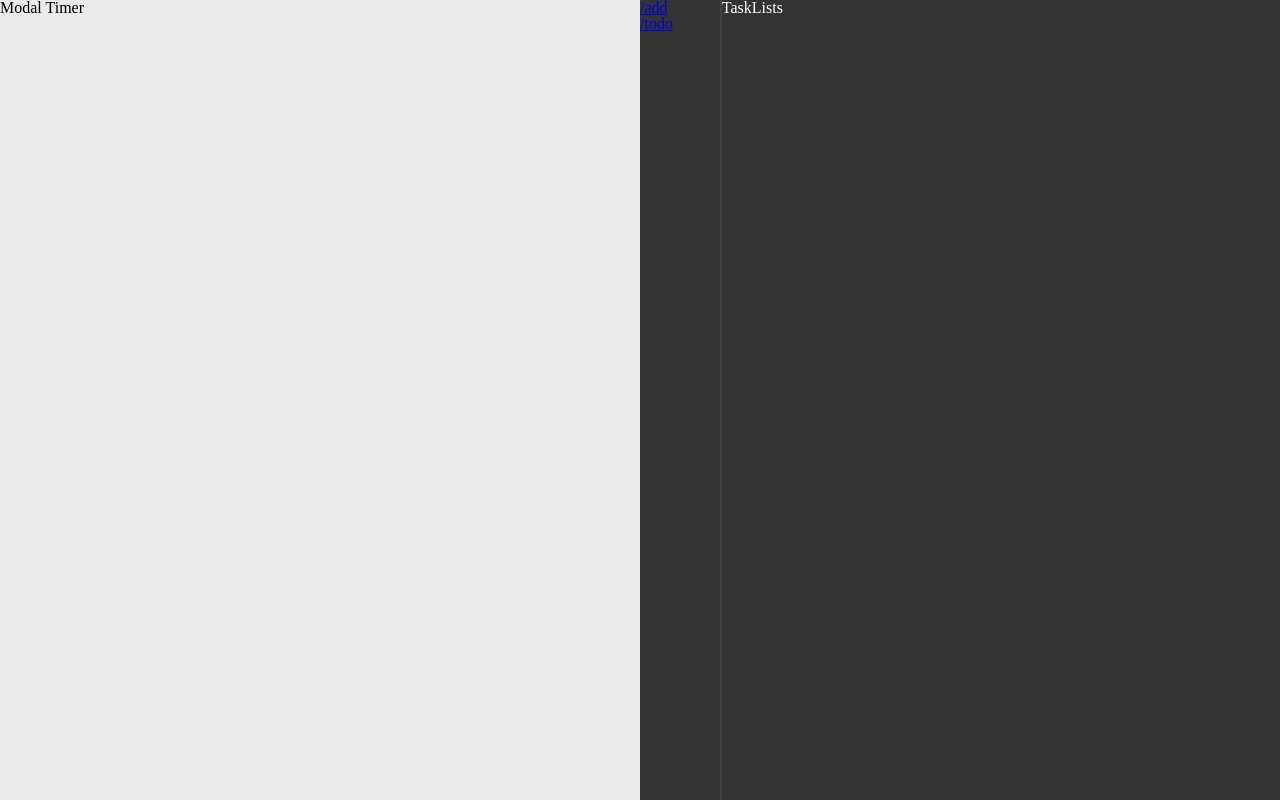
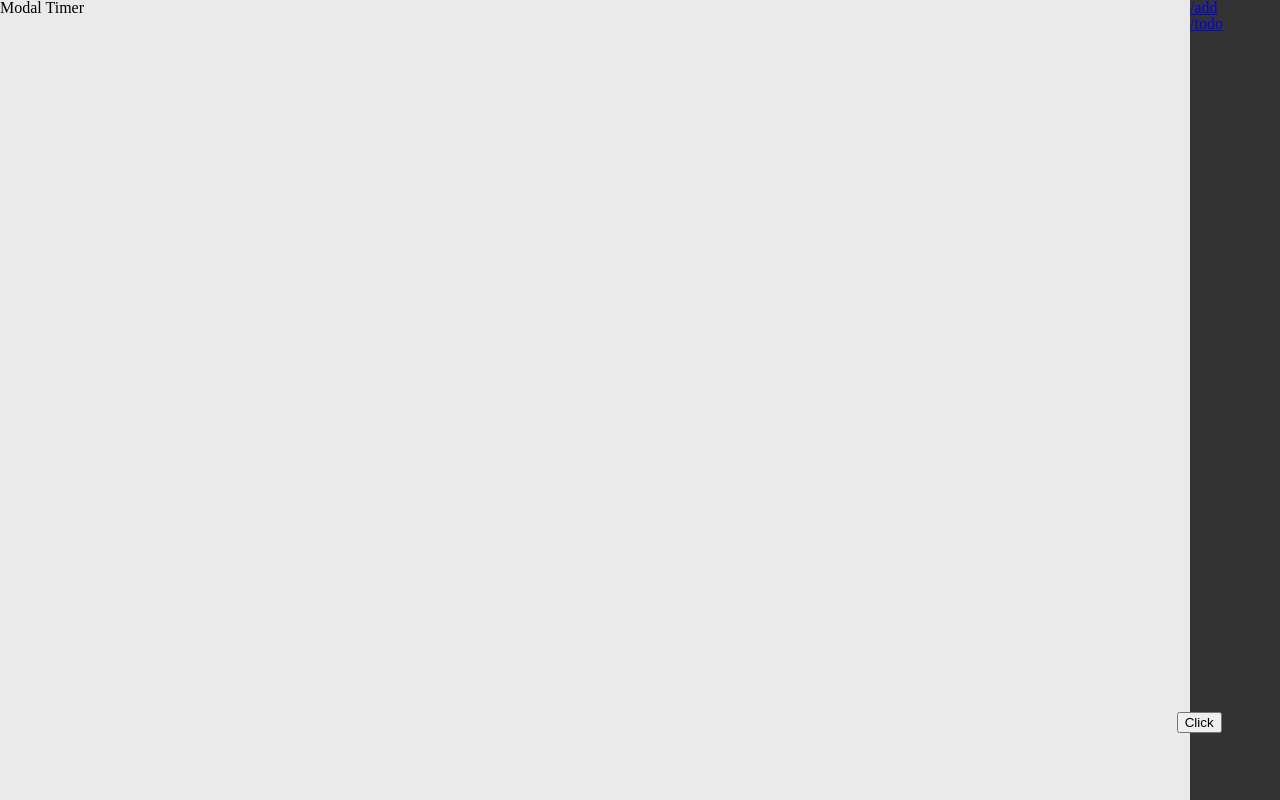
Before and after one commit to es6513/pomodoro-app, a React (Create React App) app: page /todo in a window 1280 px wide. Built offline with nearby package versions, Linux system fonts and the light colour scheme.

Commit message:
add sideNav

```diff
--- a/package.json
+++ b/package.json
@@ -6,6 +6,7 @@
     "@testing-library/jest-dom": "^5.11.4",
     "@testing-library/react": "^11.1.0",
     "@testing-library/user-event": "^12.1.10",
+    "classnames": "^2.2.6",
     "node-sass": "4.14.1",
     "prop-types": "^15.7.2",
     "react": "^17.0.1",
--- a/src/App.js
+++ b/src/App.js
@@ -10,7 +10,7 @@ const { ROOT_CLASS } = css;
 
 function App() {
   return (
-    <div className={`${ROOT_CLASS}__main__content`}>
+    <div className={`${ROOT_CLASS}`}>
       <ModalTimer />
       <SideNav />
     </div>
--- a/src/container/ModalTimer/index.js
+++ b/src/container/ModalTimer/index.js
@@ -5,7 +5,7 @@ const { css } = config;
 const { ROOT_CLASS } = css;
 
 function ModalTimer() {
-  return <div className={`${ROOT_CLASS}__modal__timer`}>Modal Timer</div>;
+  return <div className={`${ROOT_CLASS}__modal-timer`}>Modal Timer</div>;
 }
 
 export default ModalTimer;
--- a/src/container/SideNav/index.js
+++ b/src/container/SideNav/index.js
@@ -1,4 +1,5 @@
-import React from "react";
+import React, { useState } from "react";
+import classNames from "classnames";
 import NewTask from "./views/NewTask";
 import TaskLists from "./views/TaskLists";
 import NavItem from "../../components/NavItem";
@@ -9,15 +10,28 @@ const { css } = config;
 const { ROOT_CLASS } = css;
 
 function SideNav() {
+  const [isCollapsed, setIsCollapsed] = useState(true);
+
+  const asideClass = classNames({
+    [`${ROOT_CLASS}__side-nav`]: true,
+    [`${ROOT_CLASS}__side-nav__collapse`]: isCollapsed,
+  });
+
   return (
-    <aside className={`${ROOT_CLASS}__side__nav`}>
+    <aside className={asideClass}>
+      <button
+        onClick={() => setIsCollapsed((prevCollapsed) => !prevCollapsed)}
+        className={`${ROOT_CLASS}__side-nav__toggle-collapse`}
+      >
+        Click
+      </button>
       <Router>
-        <ul className={`${ROOT_CLASS}__side__nav__controll`}>
+        <ul className={`${ROOT_CLASS}__side-nav__controll`}>
           <NavItem to="/add" />
           <NavItem to="/todo" />
         </ul>
 
-        <div className={`${ROOT_CLASS}__side__nav__content`}>
+        <div className={`${ROOT_CLASS}__side-nav__content`}>
           <Switch>
             <Route path="/add">
               <NewTask />
--- a/src/styles/_modal-timer.scss
+++ b/src/styles/_modal-timer.scss
@@ -1,4 +1,11 @@
 
-#{$root-class}__modal__timer{
-  background-color: $gray-100;
+
+$_modal-timer: #{$root-class}__modal-timer;
+
+#{$root-class}{
+
+  #{$_modal-timer}{
+    flex: auto;
+    background-color: $gray-100;
+  }
 }
--- a/src/styles/_side-nav.scss
+++ b/src/styles/_side-nav.scss
@@ -1,15 +1,42 @@
 
-#{$root-class}__side__nav{
+
+$_side-nav: #{$root-class}__side-nav;
+
+$_side-nav__collapse: #{$_side-nav}__collapse;
+
+
+#{$root-class}{
+
+  #{$_side-nav}{
+    width: 700px;
     display: flex;
     background-color: $black-100;
     color: $white;
-
+    position: relative;
+    transition: width 0.5s;
     &__controll{
-    flex:1 1;
+      width: 90px;
+      flex-shrink: 0;
      }
 
     &__content{
-    flex:7 1;
+      width: 100%;
       border-left: 2px solid $gray-200;
     }
+
+    &__toggle-collapse{
+      position: absolute;
+      left: -1em;
+      bottom: 5em;
     }
+  }
+
+  #{$_side-nav__collapse}{
+    width: 90px;
+    & #{$_side-nav}__content{
+      overflow-y: hidden;
+      visibility: hidden;
+      opacity: 0;
+    }
+  }
+}
--- a/src/styles/main.scss
+++ b/src/styles/main.scss
@@ -4,11 +4,8 @@
 @import "./side-nav";
 
 
-#{$root-class}__main__content{
+#{$root-class}{
   display: flex;
   height: 100vh;
-
-  >*{
-    flex: 1 1;
-  }
+  overflow-x:hidden;
 }
```
Also changed, not shown: 1 other file (tests, documents, lock files or other folders). Lines whose indentation alone changed are shown as unchanged.
